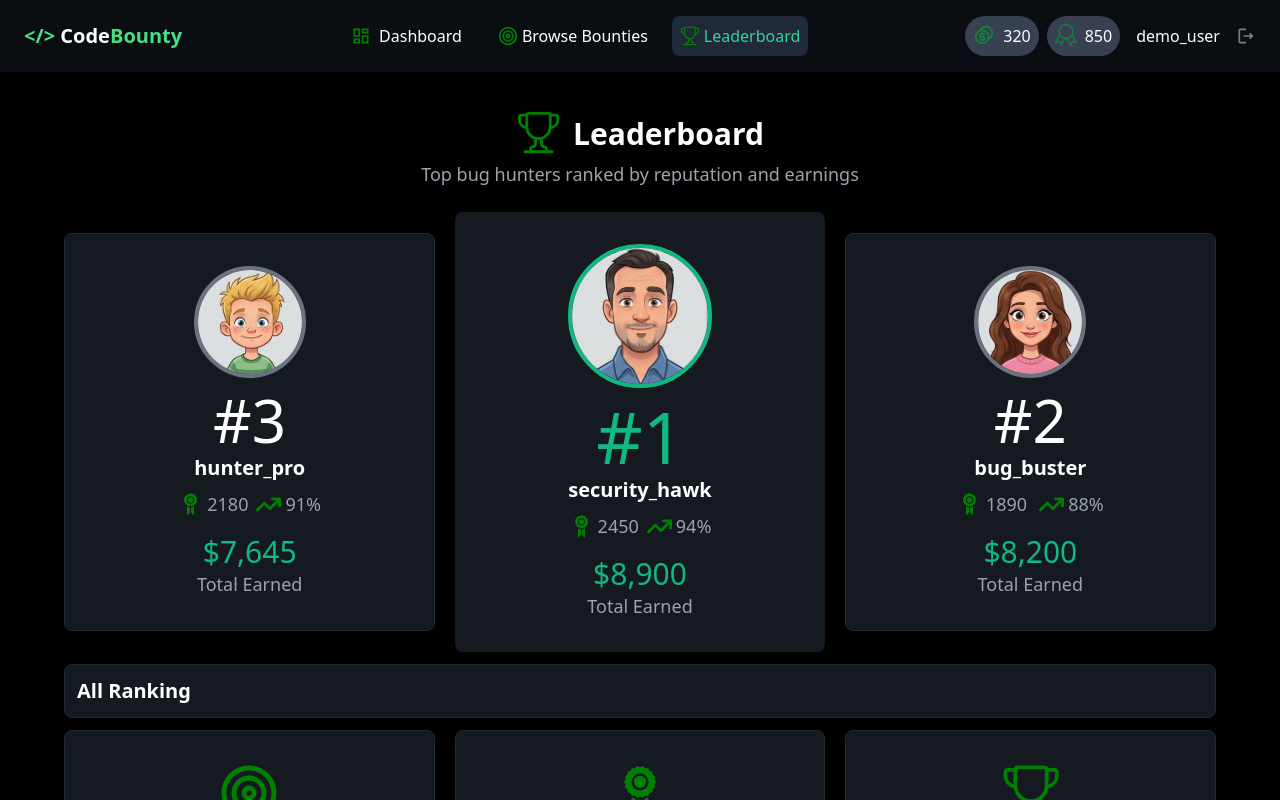
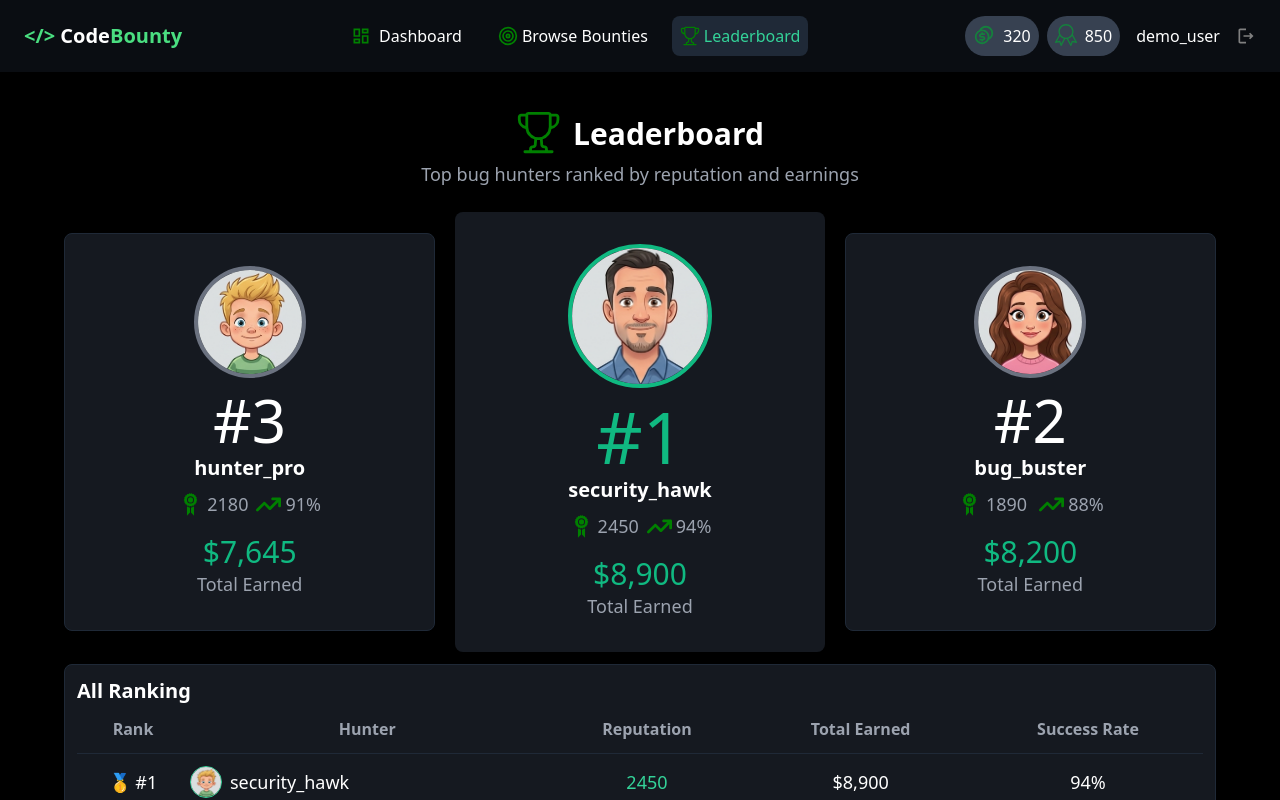
Before and after one commit to arthsaAr/CodeBounty, a React (Vite) app in the folder frontend/: page /dashboard-owner in a window 1280 px wide. Both pictures are taken after a click on the element "Leaderboard". Shown: the top 800 px of the page. Built offline with nearby package versions, Linux system fonts and the light colour scheme.

Commit message:
adding basic structure of dummy table for leaderboard

```diff
--- a/frontend/src/components/leaderboard/Ranking.tsx
+++ b/frontend/src/components/leaderboard/Ranking.tsx
@@ -1,9 +1,82 @@
 import React from 'react'
+import pic1 from "../../assets/profile/boy.png";
+import pic2 from "../../assets/profile/woman.png";
+import pic3 from "../../assets/profile/man.png";
 
 const Ranking = () => {
   return (
     <div className=' bg-[#151920] border border-gray-800 rounded-lg p-3 mt-3'>
       <h1 className='text-xl font-semibold'>All Ranking</h1>
+
+      <div className="overflow-x-auto">
+        <table className="w-full text-left text-md">
+
+          <thead className="text-gray-400 text-center border-b border-gray-800">
+            <tr>
+              <th className="py-3">Rank</th>
+              <th className="py-3">Hunter</th>
+              <th className="py-3">Reputation</th>
+              <th className="py-3">Total Earned</th>
+              <th className="py-3">Success Rate</th>
+            </tr>
+          </thead>
+
+          <tbody className="text-white text-lg text-center">
+            <tr className="border-b border-gray-800 hover:bg-gray-800/40">
+              <td className="py-3 ">🥇 #1</td>
+              <td className="py-3 flex flex-row items-center gap-2">
+                <img src={pic1} className="w-8 h-8 rounded-full border border-emerald-400" />
+                security_hawk
+              </td>
+              <td className="py-3 text-emerald-400">2450</td>
+              <td className="py-3">$8,900</td>
+              <td className="py-3">94%</td>
+            </tr>
+
+            <tr className="border-b border-gray-800 hover:bg-gray-800/40">
+              <td className="py-3">🥈 #2</td>
+              <td className="py-3">hunter_pro</td>
+              <td className="py-3 text-emerald-400">2180</td>
+              <td className="py-3">$7,650</td>
+              <td className="py-3">91%</td>
+            </tr>
+
+            <tr className="border-b border-gray-800 hover:bg-gray-800/40">
+              <td className="py-3">🥉 #3</td>
+              <td className="py-3">bug_finder</td>
+              <td className="py-3 text-emerald-400">1890</td>
+              <td className="py-3">$6,200</td>
+              <td className="py-3">88%</td>
+            </tr>
+
+            <tr className="border-b border-gray-800 hover:bg-gray-800/40">
+              <td className="py-3">#4</td>
+              <td className="py-3">code_ninja</td>
+              <td className="py-3 text-emerald-400">1650</td>
+              <td className="py-3">$5,400</td>
+              <td className="py-3">85%</td>
+            </tr>
+
+            <tr className="border-b border-gray-800 hover:bg-gray-800/40">
+              <td className="py-3">#5</td>
+              <td className="py-3">dev_sleuth</td>
+              <td className="py-3 text-emerald-400">1420</td>
+              <td className="py-3">$4,800</td>
+              <td className="py-3">82%</td>
+            </tr>
+
+            <tr className="hover:bg-gray-800/40">
+              <td className="py-3">#6</td>
+              <td className="py-3">demo_user</td>
+              <td className="py-3 text-emerald-400">850</td>
+              <td className="py-3">$2,100</td>
+              <td className="py-3">78%</td>
+            </tr>
+
+          </tbody>
+
+        </table>
+      </div>
     </div>
   )
 }
```
